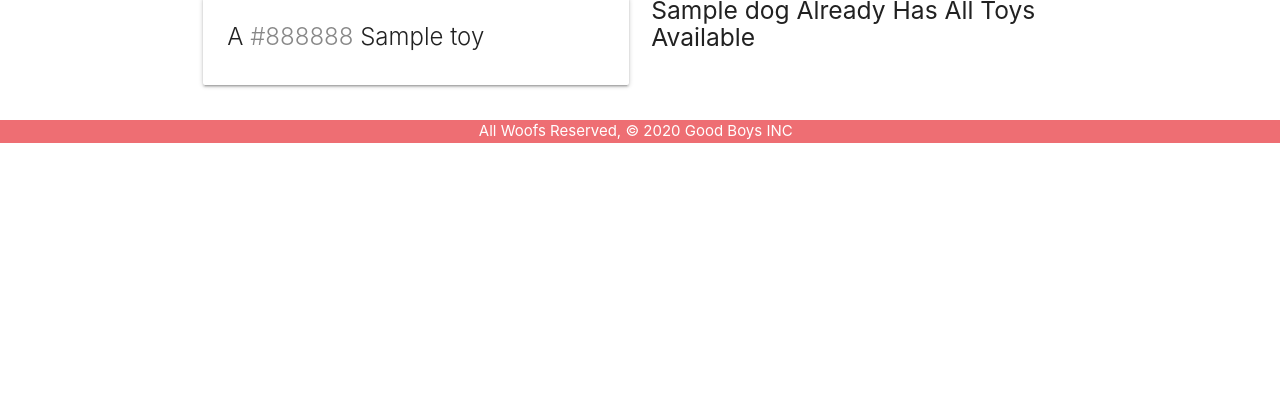
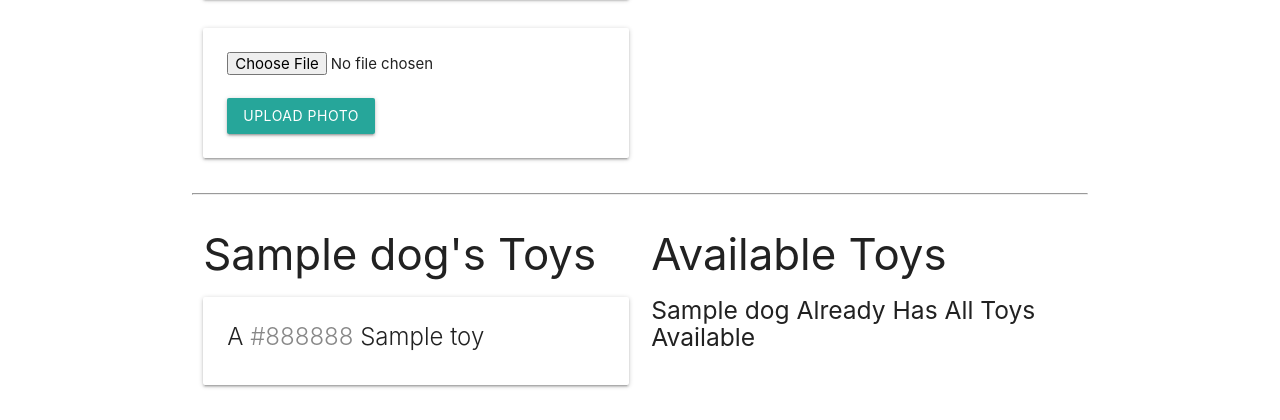
Before and after one commit to movlan/lab-django, a Django app: page /dog/1 in a window 1280 px wide. Shown: the part 774-1194 px from the top of the page. Before the commit the page ends 917 px from the top, so only its background shows below. Run offline with Django 3.2, Linux system fonts and the light colour scheme; tables that the repository leaves empty hold one stand-in row (values such as "Sample post").

Commit message:
finished lab

```diff
--- a/good_boys/settings.py
+++ b/good_boys/settings.py
@@ -119,3 +119,7 @@ USE_TZ = True
 # https://docs.djangoproject.com/en/3.0/howto/static-files/
 
 STATIC_URL = '/static/'
+
+LOGIN_REDIRECT_URL = '/'
+
+LOGOUT_REDIRECT_URL = '/'
--- a/good_boys/urls.py
+++ b/good_boys/urls.py
@@ -19,4 +19,5 @@ from django.urls import path, include
 urlpatterns = [
     path('admin/', admin.site.urls),
     path('', include('main.urls')),
+    path('accounts/', include('django.contrib.auth.urls'))
 ]
--- a/main/admin.py
+++ b/main/admin.py
@@ -1,6 +1,7 @@
 from django.contrib import admin
-from .models import Dog, Feeding,Toy
+from .models import Dog, Feeding, Toy, Photo
 
 admin.site.register(Dog)
 admin.site.register(Feeding)
 admin.site.register(Toy)
+admin.site.register(Photo)
--- a/main/models.py
+++ b/main/models.py
@@ -1,6 +1,7 @@
 from django.db import models
 from django.urls import reverse
 from datetime import date
+from django.contrib.auth.models import User
 
 MEALS = (
     ('B', 'Breakfast'),
@@ -24,8 +25,8 @@ class Dog(models.Model):
     breed = models.CharField(max_length=100)
     description = models.TextField(max_length=250)
     age = models.IntegerField()
-
     toys = models.ManyToManyField(Toy)
+    user = models.ForeignKey(User, on_delete=models.CASCADE)
 
     def __str__(self):
         return self.name
@@ -47,3 +48,10 @@ class Feeding(models.Model):
 
     class Meta:
         ordering = ['-date']
+
+class Photo(models.Model):
+    url = models.CharField(max_length=200)
+    dog = models.ForeignKey(Dog, on_delete=models.CASCADE)
+
+    def __str__(self):
+        return f"Photo for dog_id: {self.dog_id} @{self.url}"
--- a/main/templates/base.html
+++ b/main/templates/base.html
@@ -18,8 +18,14 @@
             <li><a href="{% url 'home' %}" class="left brand-logo">&nbsp;&nbsp;Good Boys</a></li>
         </ul>
         <ul class="right">
-          <li><a href="{% url 'dog_create' %}">Add a Dog</a></li>
-          <li><a href="{% url 'home' %}">All Good Boys</a></li>
+          {% if user.is_authenticated %}
+            <li><a href="{% url 'dog_create' %}">Add a Dog</a></li>
+            <li><a href="{% url 'home' %}">View All My Dogs</a></li>
+            <li><a href="{% url 'logout' %}">Log Out</a></li>
+          {% else %}
+            <li><a href="{% url 'signup' %}">Sign Up</a></li>
+            <li><a href="{% url 'login' %}">Log In</a></li>
+          {% endif %}
         </ul>
       </div>
     </nav>
--- a/main/templates/dog.html
+++ b/main/templates/dog.html
@@ -21,6 +21,17 @@
         <a href="{% url 'dogs_delete' dog.id %}">Delete</a>
       </div>
     </div>
+      {% for photo in dog.photo_set.all %}
+        <img class="responsive-img card-panel" src="{{photo.url}}">
+      {% empty %}
+      <div class="card-panel teal-text center-align">No Photos Uploaded</div>
+      {% endfor %}
+      <form action="{% url 'add_photo' dog.id %}" enctype="multipart/form-data" method="POST" class="card-panel">
+        {% csrf_token %}
+        <input type="file" name="photo-file">
+        <br><br>
+        <input type="submit" class="btn" value="Upload Photo">
+      </form>
   </div>
   <div class="col s6">
     <form action="{% url 'add_feeding' dog.id %}" method="post">
--- a/main/urls.py
+++ b/main/urls.py
@@ -8,5 +8,7 @@ urlpatterns = [
     path('dog/<int:pk>/update', views.DogUpdate.as_view(), name='dogs_update'),
     path('dog/<int:pk>/delete', views.DogDelete.as_view(), name='dogs_delete'),
     path('dog/<int:dog_id>/add_feeding', views.add_feeding, name='add_feeding'),
-    path('dog/<int:dog_id>/toy_assoc/<int:toy_id>', views.toy_assoc, name='toy_assoc')
+    path('dog/<int:dog_id>/toy_assoc/<int:toy_id>', views.toy_assoc, name='toy_assoc'),
+    path('dog/<int:dog_id>/add_photo', views.add_photo, name='add_photo'),
+    path('accounts/signup/', views.signup, name='signup')
 ]
--- a/main/views.py
+++ b/main/views.py
@@ -1,13 +1,25 @@
 from django.shortcuts import redirect, render
 from django.http import request
 from django.views.generic.edit import CreateView, UpdateView, DeleteView
-from .models import Dog, Toy
+from .models import Dog, Toy, Photo
 from .forms import FeedingForm
+from django.contrib.auth import login
+from django.contrib.auth.forms import UserCreationForm
+import uuid
+import boto3
+
+S3_BASE_URL = 'https://s3-us-west-1.amazonaws.com/'
+BUCKET = 'b-dogcollector'
 
 
 class DogCreate(CreateView):
     model = Dog
     fields = '__all__'
+
+    def form_valid(self, form):
+        form.instance.user = self.request.user
+        return super().form_valid(form)
+
 
 class DogUpdate(UpdateView):
     model = Dog
@@ -38,3 +50,36 @@ def add_feeding(request, dog_id):
 def toy_assoc(request, dog_id, toy_id):
     Dog.objects.get(id=dog_id).toys.add(toy_id)
     return redirect('detail', dog_id=dog_id)
+
+def add_photo(request, dog_id):
+    # photo-file will be the "name" attribute on the <input type="file">
+    photo_file = request.FILES.get('photo-file', None)
+    if photo_file:
+        s3 = boto3.client('s3')
+        # need a unique "key" for S3 / needs image file extension too
+        key = uuid.uuid4().hex[:6] + photo_file.name[photo_file.name.rfind('.'):]
+        # just in case something goes wrong
+        try:
+            s3.upload_fileobj(photo_file, BUCKET, key)
+            # build the full url string
+            url = f"{S3_BASE_URL}{BUCKET}/{key}"
+            # we can assign to dog_id or dog (if you have a dog object)
+            photo = Photo(url=url, dog_id=dog_id)
+            photo.save()
+        except:
+            print('An error occurred uploading file to S3')
+    return redirect('detail', dog_id=dog_id)
+
+def signup(request):
+  error_message = ''
+  if request.method == 'POST':
+    form = UserCreationForm(request.POST)
+    if form.is_valid():
+      user = form.save()
+      login(request, user)
+      return redirect('index')
+    else:
+      error_message = 'Invalid sign up - try again'
+  form = UserCreationForm()
+  context = {'form': form, 'error_message': error_message}
+  return render(request, 'registration/signup.html', context)
```
Also changed, not shown: main/templates/registration/login.html (added, +13 -0 lines), main/templates/registration/signup.html (added, +14 -0 lines), main/migrations/0005_photo.py (added), main/migrations/0006_auto_20200320_0554.py (added), main/migrations/0007_dog_user.py (added).
